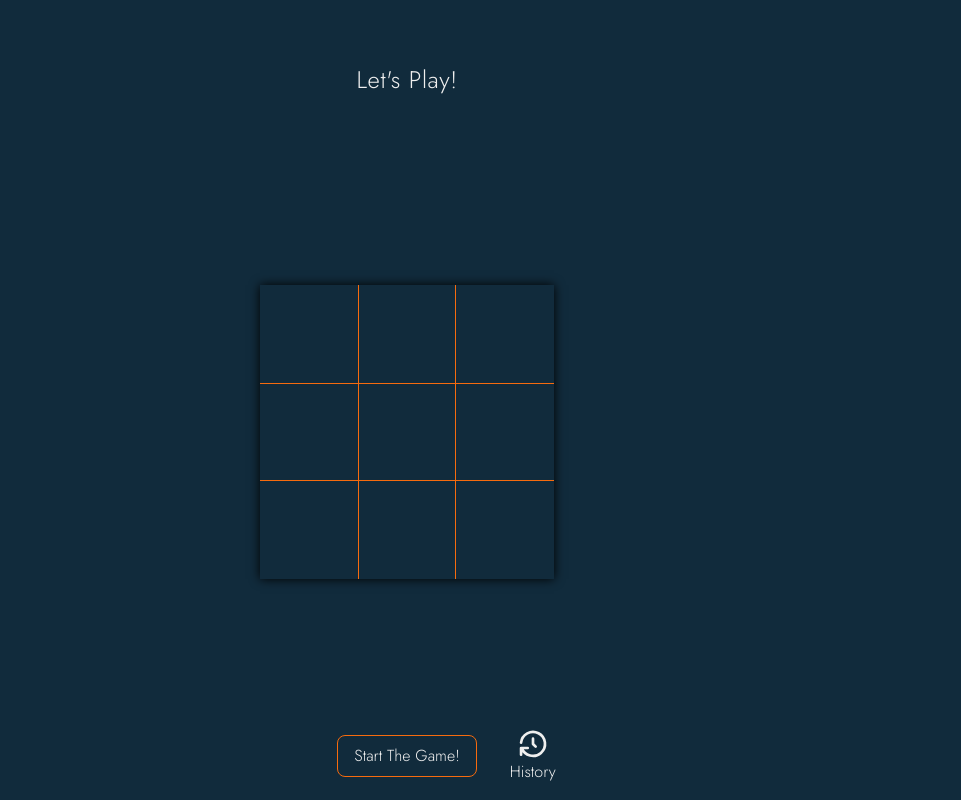
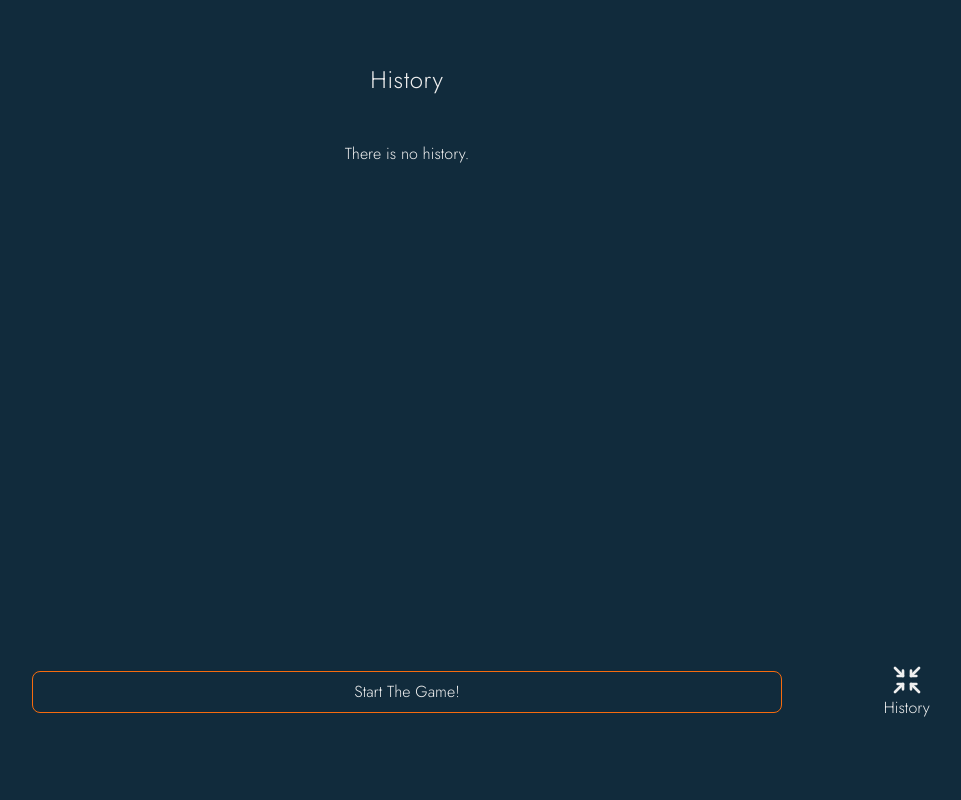
Before and after one commit to ThanWeb/Tic-Tac-Toe, a React (Vite) app: page / in a window 1280 px wide. Both pictures are taken after a click on the button "History". Shown: the whole page, without its empty margins (233-1194 px from the left). Built offline with nearby package versions, Linux system fonts and the light colour scheme.

Commit message:
Create history section

```diff
--- a/src/App.tsx
+++ b/src/App.tsx
@@ -2,9 +2,11 @@ import { useState, useEffect } from 'react'
 import type { ReactElement } from 'react'
 import Board from './components/Board'
 import ToolBar from './components/ToolBar'
+import History from './components/History'
 
 const App = (): ReactElement => {
     const [isGameStarted, setIsGameStarted] = useState<boolean>(false)
+    const [isHistoryShowed, setIsHistoryShowed] = useState<boolean>(false)
     const [firstPlayerTurn, setFirstPlayerTurn] = useState<boolean>(true)
     const [values, setValues] = useState<number[] | any>([0, 0, 0, 0, 0, 0, 0, 0, 0])
     const [history, setHistory] = useState<string[]>([])
@@ -24,13 +26,11 @@ const App = (): ReactElement => {
 
     const startTheGame = (): void => {
         setIsGameStarted(true)
+        setIsHistoryShowed(false)
         setHeadingText('Player 1\'s turn')
-        if (history.length > 0) {
-            const resetValues = values.map(() => { return 0 })
-            setValues(resetValues)
-            setFirstPlayerTurn(true)
-        }
-
+        const resetValues = values.map(() => { return 0 })
+        setValues(resetValues)
+        setFirstPlayerTurn(true)
         const cells = document.querySelectorAll('.cell')
         cells.forEach(cell => {
             if (cell.classList.contains('highlight')) {
@@ -106,11 +106,16 @@ const App = (): ReactElement => {
         } else {
             result = 'The game ends in a draw'
         }
-
+        setHeadingText(result)
+        const date = new Date()
+        result += `\n${date.toDateString()}, ${date.getHours()}:${date.getMinutes()}:${date.getSeconds()}`
         const newHistory = history.map((value: string) => { return value })
         newHistory.push(result)
-        setHeadingText(result)
         setHistory(newHistory)
+    }
+
+    const toggleHistory = (): void => {
+        setIsHistoryShowed(!isHistoryShowed)
     }
 
     const getVideoBackgroundHeight = (): void => {
@@ -120,11 +125,15 @@ const App = (): ReactElement => {
 
     return (
         <div className='flex flex-col justify-center bg-dark-blue'>
-            <div className='container flex flex-col height-viewport mx-auto px-12 pt-8 pb-16 lg:py-16'>
-                <h1 className='text-center tracking-wide text-2xl'>{headingText}</h1>
-                <h1 className='mt-4 h-4 text-center tracking-wide text-2xl'>{alertMessage}</h1>
-                <Board values={values} changeValue={changeValue} />
-                <ToolBar isGameStarted={isGameStarted} values={values} startTheGame={startTheGame} history={history} />
+            <div className='container flex flex-col height-viewport mx-auto px-12 py-8 lg:py-16'>
+                {
+                    isHistoryShowed ? <h1 className='text-center tracking-wide text-2xl'>History</h1> : <h1 className='text-center tracking-wide text-2xl'>{headingText}</h1>
+                }
+                <h1 className='mt-4 h-2 text-center tracking-wide text-1xl'>{alertMessage}</h1>
+                {
+                    isHistoryShowed ? <History history={history} /> : <Board values={values} changeValue={changeValue} />
+                }
+                <ToolBar isGameStarted={isGameStarted} values={values} startTheGame={startTheGame} history={history} isHistoryShowed={isHistoryShowed} toggleHistory={toggleHistory}/>
             </div>
         </div>
     )
--- /dev/null
+++ b/src/components/History.tsx
@@ -0,0 +1,19 @@
+import type { ReactElement } from 'react'
+
+interface IHistoryProps {
+    history: string[]
+}
+
+const History = ({ history }: IHistoryProps): ReactElement => {
+    return (
+        <div className='flex flex-col w-full lg:w-fit lg:h-full aspect-square m-auto p-6 gap-y-4 text-center overflow-y-auto'>
+            {
+                history.length > 0
+                    ? history.map((text, index) => <p key={index}>{text}</p>)
+                    : <p>There is no history.</p>
+            }
+        </div>
+    )
+}
+
+export default History
--- a/src/components/ToolBar.tsx
+++ b/src/components/ToolBar.tsx
@@ -1,28 +1,31 @@
 import type { ReactElement } from 'react'
-import { TbHistory } from 'react-icons/tb'
-import { MdOutlineRestartAlt } from 'react-icons/md'
+import { TbArrowsMaximize, TbArrowsMinimize, TbArrowForwardUp } from 'react-icons/tb'
 
-interface IBoardProps {
+interface IToolBarProps {
     isGameStarted: boolean
     values: number[]
     startTheGame: () => void
     history: string[]
+    isHistoryShowed: boolean
+    toggleHistory: () => void
 }
 
-const ToolBar = ({ isGameStarted, values, startTheGame, history }: IBoardProps): ReactElement => {
+const ToolBar = ({ isGameStarted, values, startTheGame, history, isHistoryShowed, toggleHistory }: IToolBarProps): ReactElement => {
     return (
-        <div className='fixed flex left-0 bottom-0 w-screen items-center justify-center gap-x-8 pb-4'>
-            <button onClick={() => { startTheGame() }} className={`${isGameStarted && values.includes(1) ? 'opacity-100 h-fit' : 'opacity-0 h-0'} w-12 text-center transition-fast`}>
-                <MdOutlineRestartAlt className='w-8 h-8 mx-auto' />
+        <div className='w-full flex items-center justify-center gap-x-8 pb-4'>
+            <button disabled={!(isGameStarted && values.includes(1))} onClick={() => { startTheGame() }} className={`${isGameStarted && values.includes(1) ? 'opacity-100' : 'opacity-0'} w-3/12 text-center transition-fast`}>
+                <TbArrowForwardUp className='w-8 h-8 mx-auto' />
                 <span>Reset</span>
             </button>
-            <button onClick={() => { startTheGame() }} className={`${isGameStarted ? 'opacity-0 h-0' : 'opacity-100 h-fit border'} border-orange rounded-lg px-4 py-2 transition-fast`}>
+            <button disabled={isGameStarted} onClick={() => { startTheGame() }} className={`${isGameStarted ? 'opacity-0' : 'opacity-100 border'} border-orange rounded-lg px-4 py-2 transition-fast w-full`}>
                 {
                     history.length > 0 ? 'Play Again' : 'Start The Game!'
                 }
             </button>
-            <button className='text-center w-12'>
-                <TbHistory className='w-8 h-8 mx-auto' />
+            <button onClick={() => { toggleHistory() }} className='text-center w-3/12'>
+                {
+                    isHistoryShowed ? <TbArrowsMinimize className='w-8 h-8 mx-auto' /> : <TbArrowsMaximize className='w-8 h-8 mx-auto' />
+                }
                 <span>History</span>
             </button>
         </div>
--- a/src/styles/main.css
+++ b/src/styles/main.css
@@ -24,8 +24,8 @@ body, button {
 }
 
 .height-viewport {
-    min-height: 100vh;
-    min-height: calc(var(--vh, 1vh) * 100);
+    height: 100vh;
+    height: calc(var(--vh, 1vh) * 100);
 }
 
 .bg-dark-blue {
@@ -37,6 +37,7 @@ body, button {
 }
 
 .transition-fast {
+    transition-property: opacity;
     transition: 300ms;
 }
 
```
